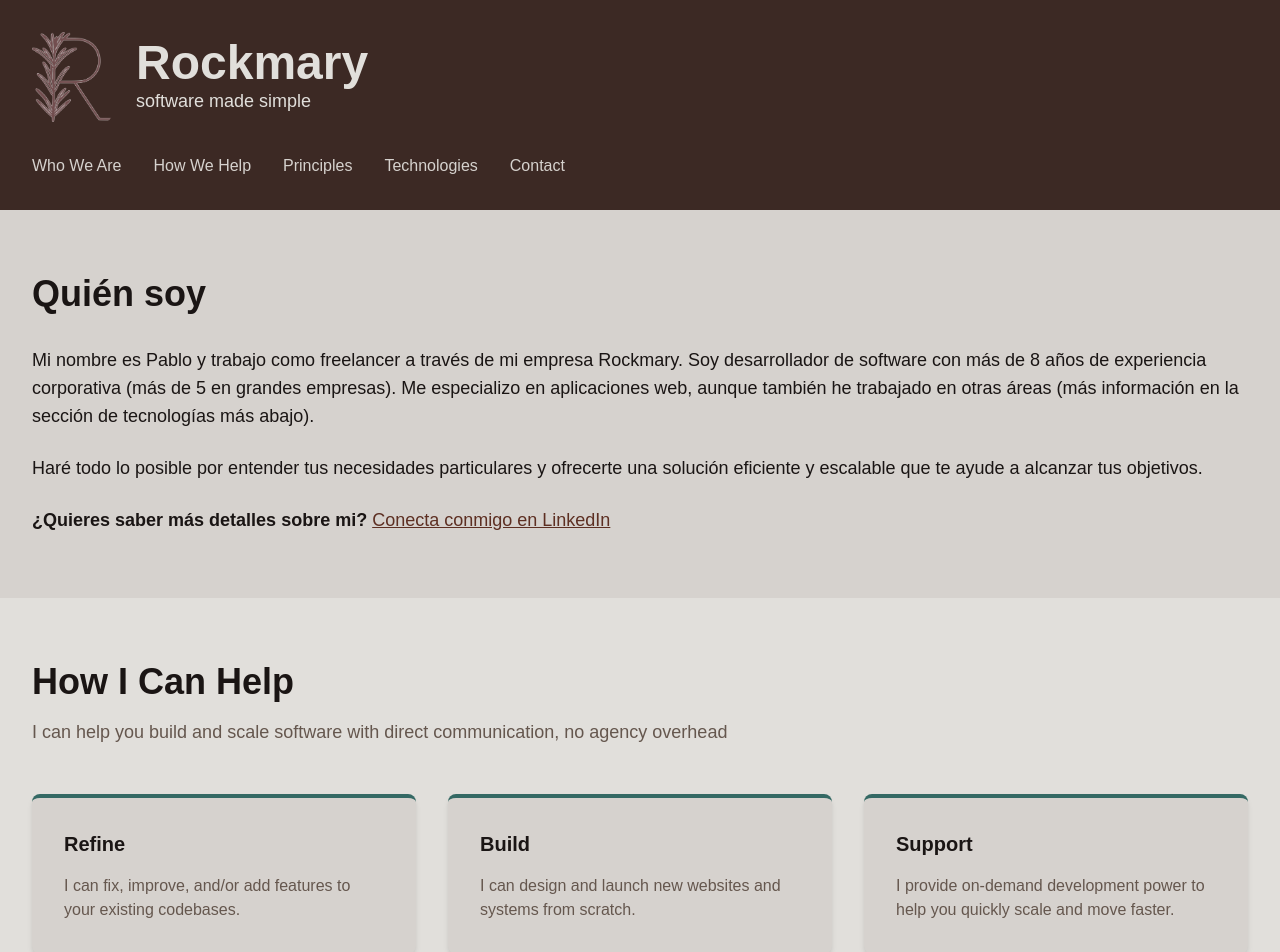
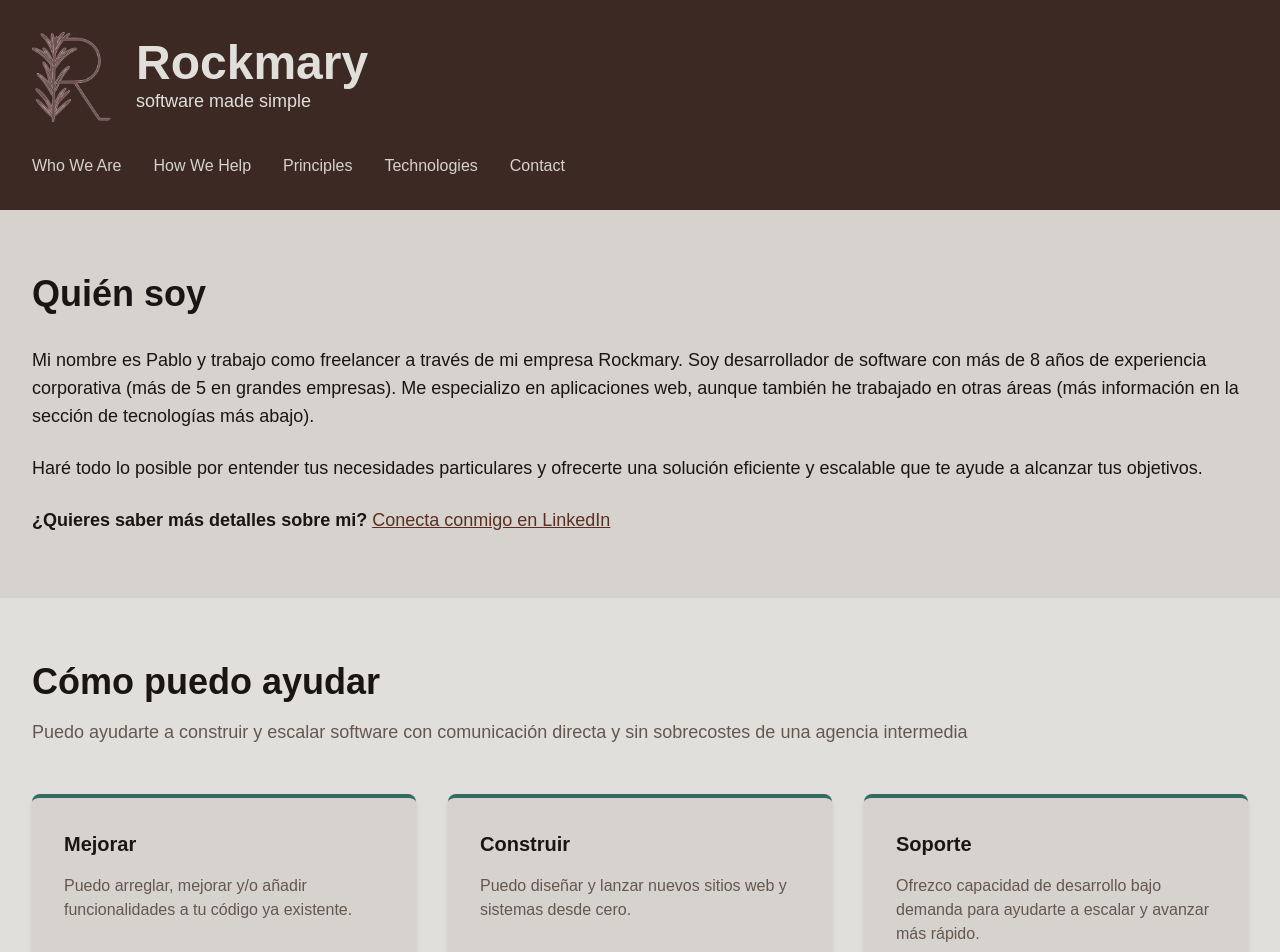
Before and after one commit to pablopenna/rockmary, a Next.js app: page /es in a window 1280 px wide. Shown: the top 952 px of the page. Built offline with nearby package versions, Linux system fonts and the light colour scheme.

Commit message:
i18n: translate HowCanIHelp section

```diff
--- a/src/app/components/HowWeCanHelp.tsx
+++ b/src/app/components/HowWeCanHelp.tsx
@@ -1,24 +1,32 @@
-export default function HowICanHelp() {
+import { getTranslation, Locale } from "../i18n";
+
+interface HowICanHelpProps {
+  locale: Locale
+}
+
+export default function HowICanHelp({ locale }: HowICanHelpProps) {
+  const t = getTranslation.bind(null, locale);
+
   const services = [
     {
-      title: "Refine",
-      description: "I can fix, improve, and/or add features to your existing codebases."
+      title: t("HOW_I_CAN_HELP_SERVICE_REFINE_TITLE"),
+      description: t("HOW_I_CAN_HELP_SERVICE_REFINE_DESC")
     },
     {
-      title: "Build",
-      description: "I can design and launch new websites and systems from scratch."
+      title: t("HOW_I_CAN_HELP_SERVICE_BUILD_TITLE"),
+      description: t("HOW_I_CAN_HELP_SERVICE_BUILD_DESC")
     },
     {
-      title: "Support",
-      description: "I provide on-demand development power to help you quickly scale and move faster."
+      title: t("HOW_I_CAN_HELP_SERVICE_SUPPORT_TITLE"),
+      description: t("HOW_I_CAN_HELP_SERVICE_SUPPORT_DESC")
     }
   ];
 
   return (
     <section id="how-i-can-help" className="py-16 bg-base-two">
       <div className="max-w-7xl mx-auto px-4 sm:px-6 lg:px-8">
-        <h2 className="text-4xl font-bold text-contrast mb-4">How I Can Help</h2>
-        <p className="text-lg text-contrast-two mb-12">I can help you build and scale software with direct communication, no agency overhead</p>
+        <h2 className="text-4xl font-bold text-contrast mb-4">{t("HOW_I_CAN_HELP_TITLE")}</h2>
+        <p className="text-lg text-contrast-two mb-12">{t("HOW_I_CAN_HELP_PARAGRAPH")}</p>
 
         <div className="grid md:grid-cols-3 gap-8 mb-12">
           {services.map((service, index) => (
@@ -30,7 +38,7 @@ export default function HowICanHelp() {
         </div>
 
         <div className="text-center">
-          <p className="text-lg font-semibold text-contrast mb-4">Sounds good? <a href="#contact" className="text-aux-2 hover:text-chocolate-plum underline">Get in touch to get started!</a></p>
+          <p className="text-lg font-semibold text-contrast mb-4">{t("HOW_I_CAN_HELP_CTA_PREFIX")} <a href="#contact" className="text-aux-2 hover:text-chocolate-plum underline">{t("HOW_I_CAN_HELP_CTA_LINK")}</a></p>
         </div>
       </div>
     </section>
--- a/src/app/i18n/translations/en.json
+++ b/src/app/i18n/translations/en.json
@@ -4,4 +4,15 @@
     "WHO_AM_I_PARAGRAPH_2": "I will do my best to understand your unique needs and provide innovative, efficient, and scalable services to help you achieve your goals.",
     "WHO_AM_I_PARAGRAPH_3": "Want to know more details about me?",
     "WHO_AM_I_LINK": "Connect with me on LinkedIn"
+    ,
+    "HOW_I_CAN_HELP_TITLE": "How I Can Help",
+    "HOW_I_CAN_HELP_PARAGRAPH": "I can help you build and scale software with direct communication, no agency overhead",
+    "HOW_I_CAN_HELP_SERVICE_REFINE_TITLE": "Refine",
+    "HOW_I_CAN_HELP_SERVICE_REFINE_DESC": "I can fix, improve, and/or add features to your existing codebases.",
+    "HOW_I_CAN_HELP_SERVICE_BUILD_TITLE": "Build",
+    "HOW_I_CAN_HELP_SERVICE_BUILD_DESC": "I can design and launch new websites and systems from scratch.",
+    "HOW_I_CAN_HELP_SERVICE_SUPPORT_TITLE": "Support",
+    "HOW_I_CAN_HELP_SERVICE_SUPPORT_DESC": "I provide on-demand development power to help you quickly scale and move faster.",
+    "HOW_I_CAN_HELP_CTA_PREFIX": "Sounds good?",
+    "HOW_I_CAN_HELP_CTA_LINK": "Get in touch to get started!"
 }
--- a/src/app/i18n/translations/es.json
+++ b/src/app/i18n/translations/es.json
@@ -4,4 +4,15 @@
     "WHO_AM_I_PARAGRAPH_2": "Haré todo lo posible por entender tus necesidades particulares y ofrecerte una solución eficiente y escalable que te ayude a alcanzar tus objetivos.",
     "WHO_AM_I_PARAGRAPH_3": "¿Quieres saber más detalles sobre mi?",
     "WHO_AM_I_LINK": "Conecta conmigo en LinkedIn"
+    ,
+    "HOW_I_CAN_HELP_TITLE": "Cómo puedo ayudar",
+    "HOW_I_CAN_HELP_PARAGRAPH": "Puedo ayudarte a construir y escalar software con comunicación directa y sin sobrecostes de una agencia intermedia",
+    "HOW_I_CAN_HELP_SERVICE_REFINE_TITLE": "Mejorar",
+    "HOW_I_CAN_HELP_SERVICE_REFINE_DESC": "Puedo arreglar, mejorar y/o añadir funcionalidades a tu código ya existente.",
+    "HOW_I_CAN_HELP_SERVICE_BUILD_TITLE": "Construir",
+    "HOW_I_CAN_HELP_SERVICE_BUILD_DESC": "Puedo diseñar y lanzar nuevos sitios web y sistemas desde cero.",
+    "HOW_I_CAN_HELP_SERVICE_SUPPORT_TITLE": "Soporte",
+    "HOW_I_CAN_HELP_SERVICE_SUPPORT_DESC": "Ofrezco capacidad de desarrollo bajo demanda para ayudarte a escalar y avanzar más rápido.",
+    "HOW_I_CAN_HELP_CTA_PREFIX": "¿Suena bien?",
+    "HOW_I_CAN_HELP_CTA_LINK": "¡Ponte en contacto para comenzar!"
 }
--- a/src/app/page.tsx
+++ b/src/app/page.tsx
@@ -20,7 +20,7 @@ export default function DefaultHome({locale = 'en'}: HomeProps) {
       <div className="min-h-screen bg-base">
         <Header />
         <WhoWeAre locale={locale}/>
-        <HowICanHelp />
+        <HowICanHelp locale={locale}/>
         <Technologies />
         <Portfolio />
         <Pricing />
```
